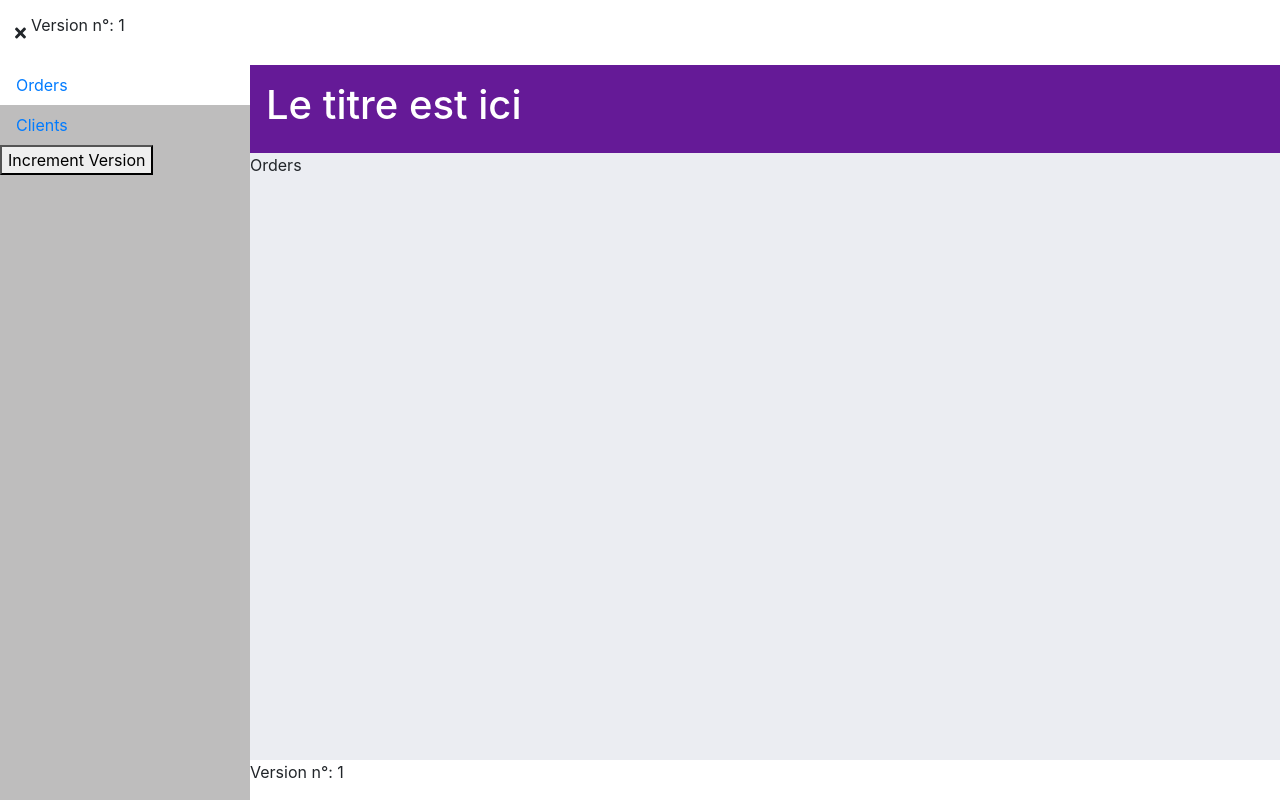
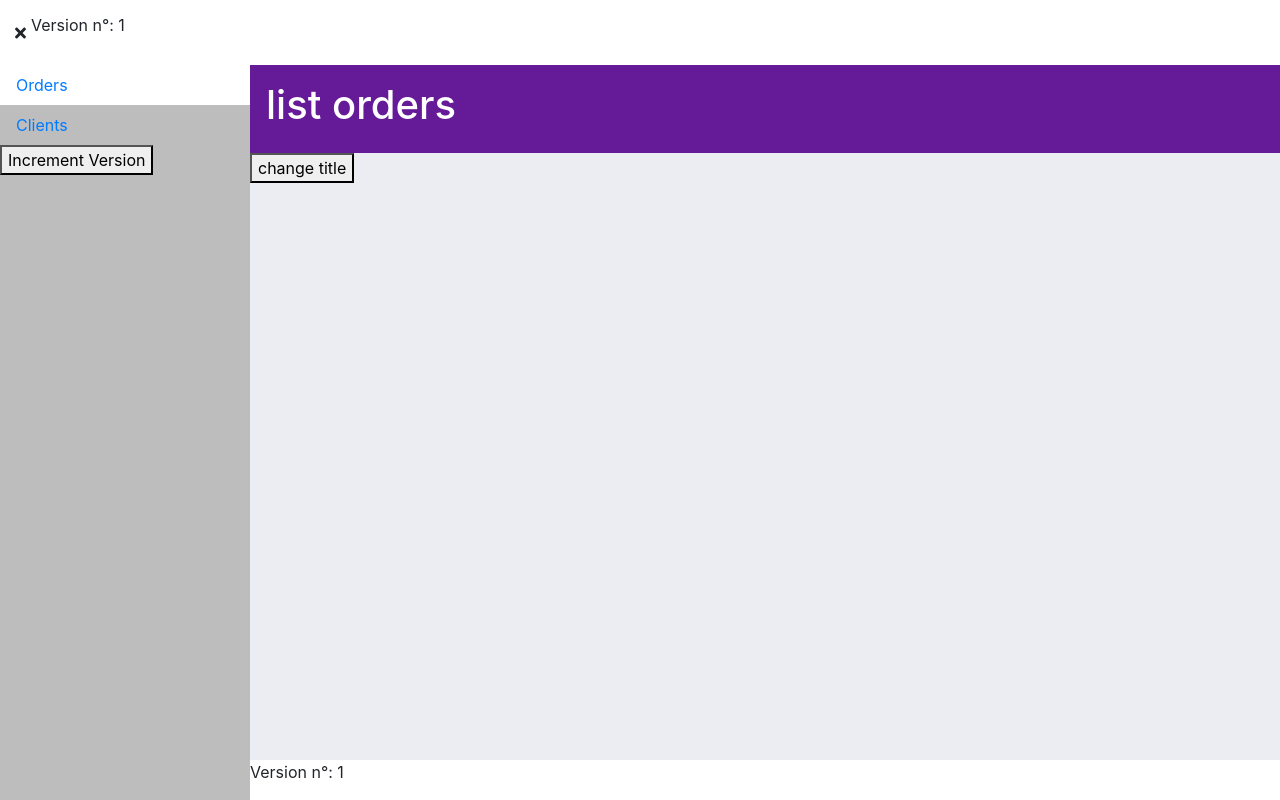
Before and after one commit to dnyuhm/crm-oct-18, an Angular app: page /orders in a window 1280 px wide. Built offline with nearby package versions, Linux system fonts and the light colour scheme; data requests are answered from the project's data file.

Commit message:
Commit 23 : @Input() data binding & lifecycle hooks

```diff
--- a/src/app/orders/pages/page-list-orders/page-list-orders.component.html
+++ b/src/app/orders/pages/page-list-orders/page-list-orders.component.html
@@ -1,3 +1,3 @@
-<app-template-full-width>
-  <p>Orders</p>
+<app-template-full-width [title]="title">
+  <button (click)="changeTitle()" >change title</button>
 </app-template-full-width>
--- a/src/app/orders/pages/page-list-orders/page-list-orders.component.ts
+++ b/src/app/orders/pages/page-list-orders/page-list-orders.component.ts
@@ -7,9 +7,14 @@ import { OrdersService } from '../../services/orders.service';
   styleUrls: ['./page-list-orders.component.scss'],
 })
 export class PageListOrdersComponent implements OnInit {
+  public title: string = 'list orders';
   constructor(private ordersService: OrdersService) {
     this.ordersService.collection$.subscribe((data) => console.log(data));
   }
 
   ngOnInit(): void {}
+
+  public changeTitle(): void {
+    this.title = "My Order's list";
+  }
 }
--- a/src/app/templates/components/template-full-width/template-full-width.component.ts
+++ b/src/app/templates/components/template-full-width/template-full-width.component.ts
@@ -1,14 +1,17 @@
-import { Component, OnInit } from '@angular/core';
+import { Component, Input, OnChanges, OnInit } from '@angular/core';
 
 @Component({
   selector: 'app-template-full-width',
   templateUrl: './template-full-width.component.html',
   styleUrls: ['./template-full-width.component.scss'],
 })
-export class TemplateFullWidthComponent implements OnInit {
-  public title: string;
+export class TemplateFullWidthComponent implements OnInit, OnChanges {
+  @Input() public title!: string;
   constructor() {
     this.title = 'Le titre est ici';
   }
+
+  ngOnChanges(): void {}
+
   ngOnInit(): void {}
 }
```
